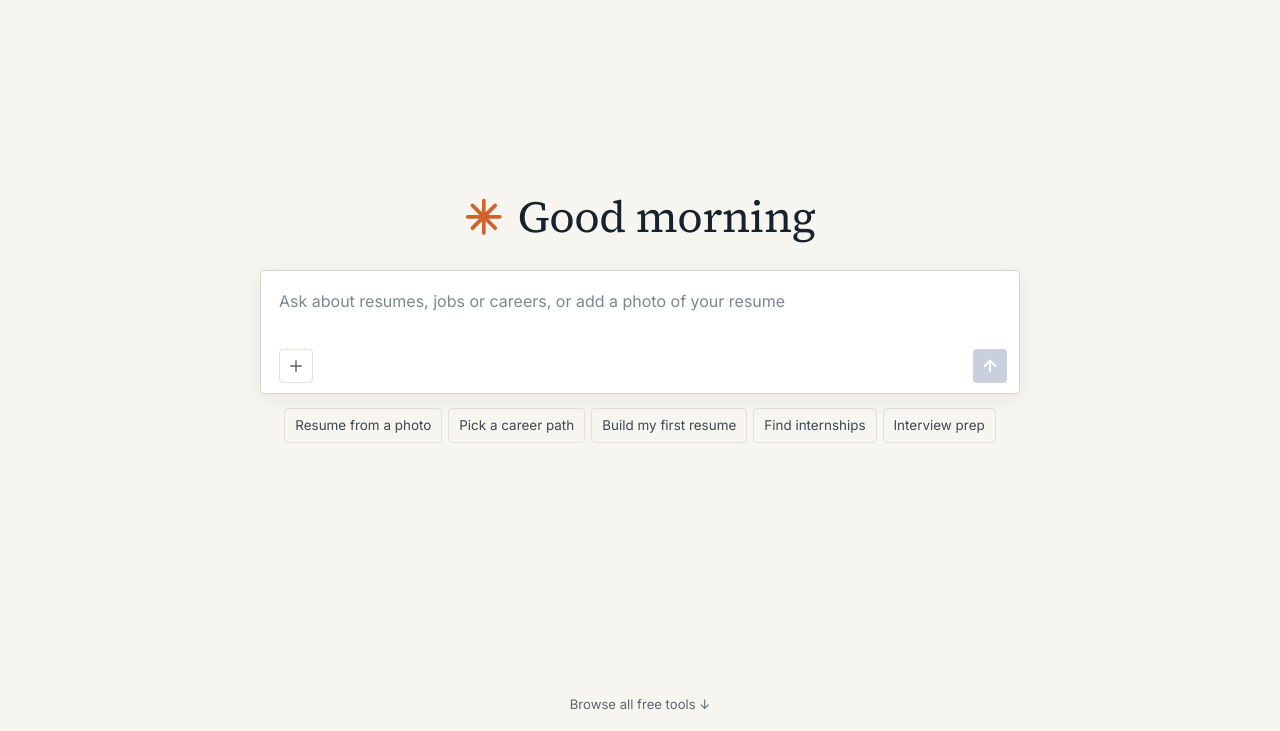
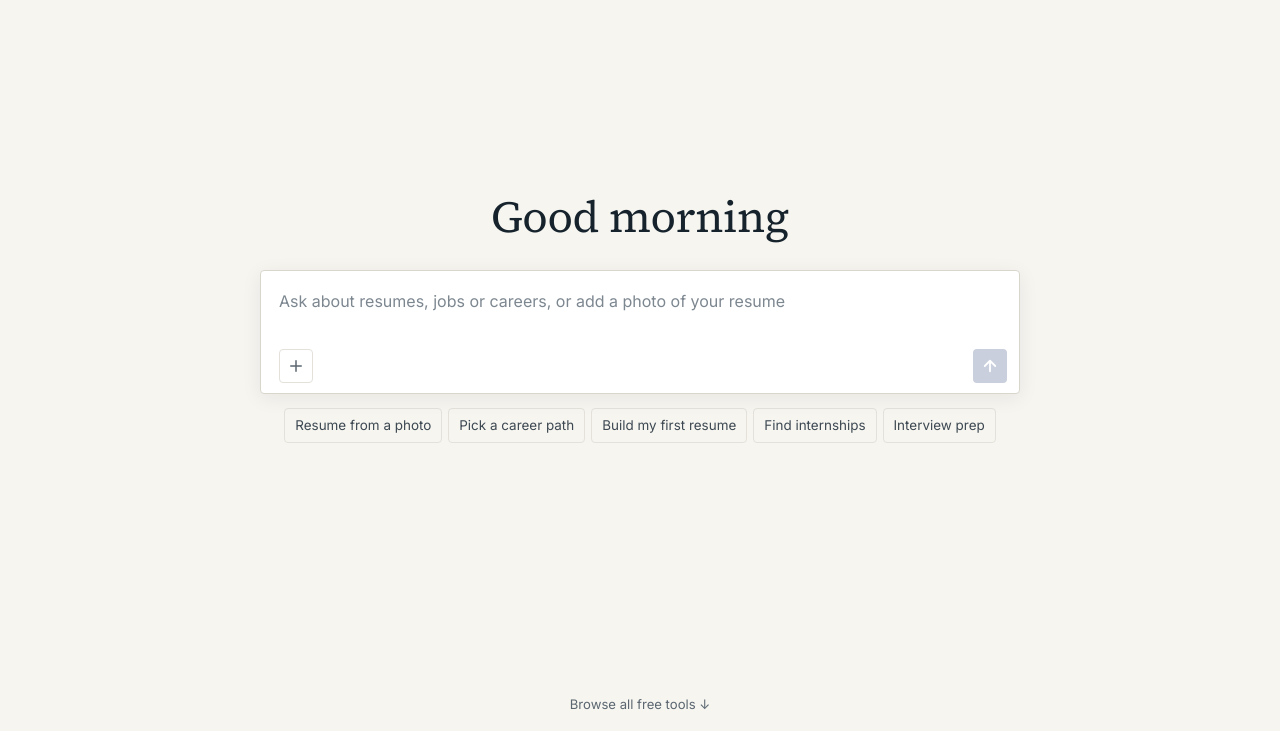
Before and after one commit to jcbubba11/Gradeline, a plain HTML site: page public/index.html in a window 1280 px wide. Shown: the part 69-800 px from the top of the page. Drawn offline with Linux system fonts and the light colour scheme.

Commit message:
Home: greeting text only, no symbol
Co-Authored-By: Claude Opus 5.5 <noreply@anthropic.com>
Claude-Session: https://claude.ai/code/session_01NCoGAB7bs1jhnC6oSWa7Jr

```diff
--- a/public/assets/app.css
+++ b/public/assets/app.css
@@ -944,8 +944,6 @@ h1[tabindex="-1"]:focus { outline: none; }
 .ai[data-state="idle"] { position: relative; min-height: calc(100svh - 64px - 36px); align-content: center; padding-bottom: 12vh; }
 .ai-hero { text-align: center; display: grid; justify-items: center; margin-bottom: 14px; }
 .ai-hero h1 { display: inline-flex; align-items: center; gap: 14px; font-size: clamp(2rem, 4.6vw, 2.75rem); font-weight: 400; letter-spacing: -.01em; }
-.ai-mark { color: #d0632b; display: inline-grid; flex: none; }
-.ai-mark svg { width: .9em; height: .9em; }
 .ai-more { position: absolute; left: 50%; bottom: 18px; transform: translateX(-50%); font-size: .82rem; color: var(--muted); text-decoration: none; white-space: nowrap; }
 .ai-more:hover { color: var(--ink); text-decoration: underline; }
 .ai[data-state="chat"] .ai-more { display: none; }
--- a/public/index.html
+++ b/public/index.html
@@ -92,7 +92,7 @@
 <section class="view home" data-view="home" aria-labelledby="homeTitle">
   <div class="ai" id="ai" data-state="idle">
     <div class="ai-hero" id="aiHero">
-      <h1 id="homeTitle"><span class="ai-mark" aria-hidden="true"><svg viewBox="0 0 32 32" width="34" height="34"><path d="M16 3v26M3 16h26M6.8 6.8l18.4 18.4M25.2 6.8 6.8 25.2" stroke="currentColor" stroke-width="3" stroke-linecap="round"/></svg></span><span id="aiHello">Good evening</span></h1>
+      <h1 id="homeTitle"><span id="aiHello">Good evening</span></h1>
     </div>
     <div class="ai-log" id="aiLog" role="log" aria-live="polite" aria-label="Conversation" hidden></div>
     <form class="ai-box" id="aiForm" autocomplete="off">
```
